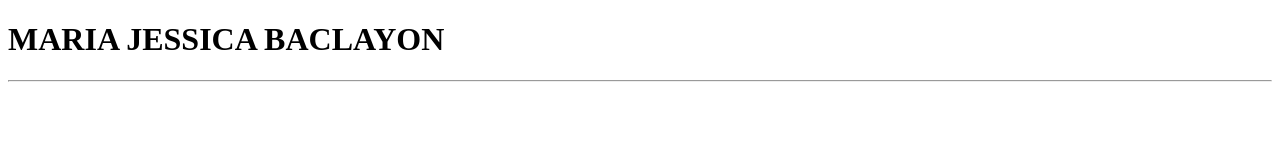
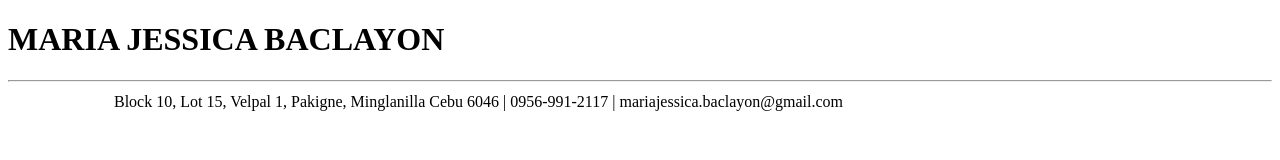
Before and after one commit to jhesikareal1/MjResume, a plain HTML site: page index.html in a window 1280 px wide. Drawn offline with Linux system fonts and the light colour scheme.

Commit message:
STEP4: added an empty td and another td for the address

```diff
--- a/index.html
+++ b/index.html
@@ -5,13 +5,26 @@
     <meta http-equiv="X-UA-Compatible" content="IE=edge" />
     <meta name="viewport" content="width=device-width, initial-scale=1.0" />
     <title>MARIA JESSICA RESUME</title>
-    <style></style>
+    <style>
+      .header__data--empty {
+        padding-left: 100px;
+      }
+    </style>
   </head>
   <body>
     <!--****************HEADER SECTION**********************-->
     <header>
       <h1>MARIA JESSICA BACLAYON</h1>
       <hr />
+      <table>
+        <tr>
+          <td class="header__data--empty"></td>
+          <td>
+            Block 10, Lot 15, Velpal 1, Pakigne, Minglanilla Cebu 6046 |
+            0956-991-2117 | mariajessica.baclayon@gmail.com
+          </td>
+        </tr>
+      </table>
     </header>
     <!--****************MAIN SECTION************************-->
 
```
